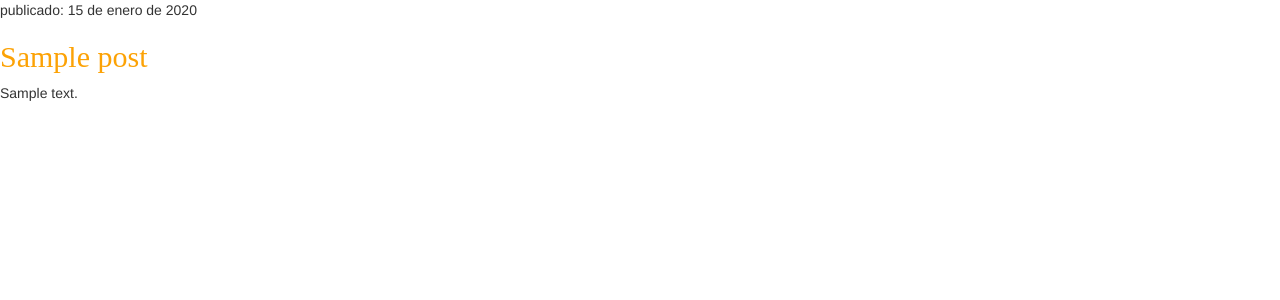
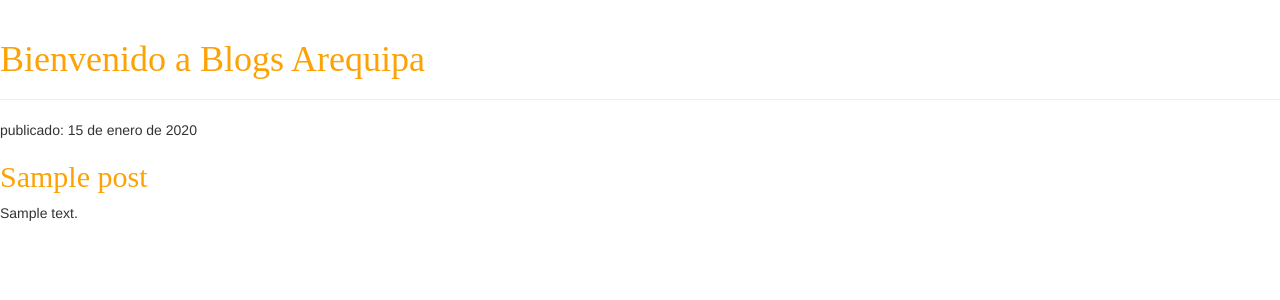
Before and after one commit to REPOSITORIOPW2/Lab05, a Django app: page / in a window 1280 px wide. Shown: the top 300 px of the page. Run offline with Django 4.2, Linux system fonts and the light colour scheme; tables that the repository leaves empty hold one stand-in row (values such as "Sample post"); some libraries are stand-ins or nearby versions.

Commit message:
Se añadio un titulo y se asigno clases a los div's

```diff
--- a/proyecto/blog/templates/blog/post_list.html
+++ b/proyecto/blog/templates/blog/post_list.html
@@ -8,8 +8,11 @@
     <link rel="stylesheet" href="{% static 'css/blog.css' %}">
 </head>
 <body>
+    <div class="page-header">
+        <h1><a href="/">Bienvenido a Blogs Arequipa</a></h1>
+    </div>
     {% for post in posts %}
-    <div>
+    <div class="post">
         <p> publicado: {{ post.published_date }}</p>
         <h2><a href="">{{ post.title }}</a></h2>
         <p>{{ post.text|linebreaksbr }}</p>
```
